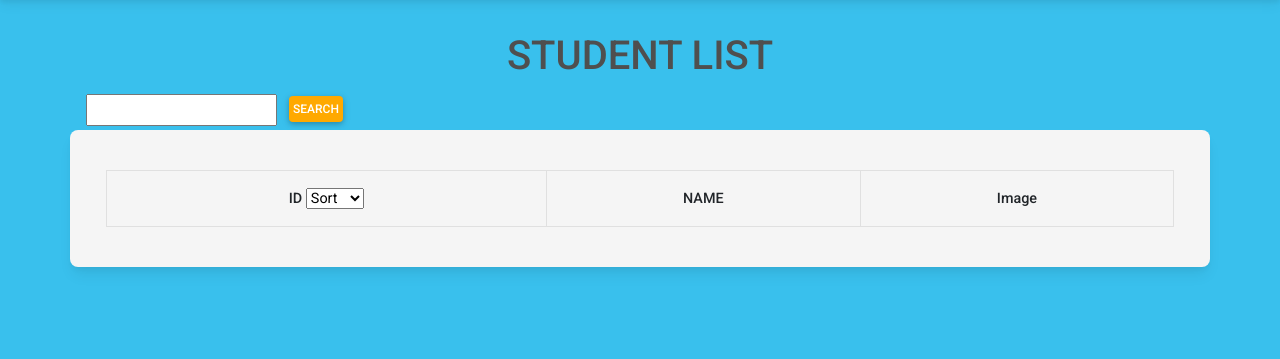
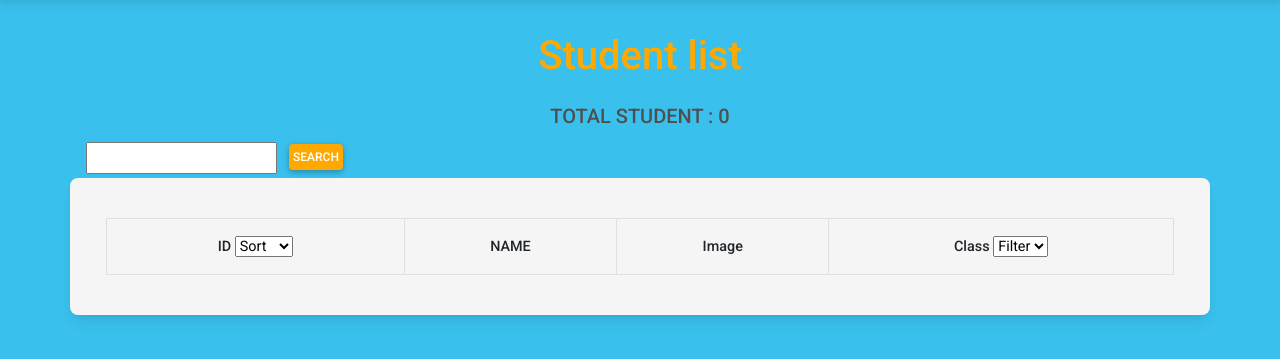
Before and after one commit to taydmgch190016/group1, a Symfony app: template templates/student/index.html.twig in a window 1280 px wide. Shown: the part 74-433 px from the top of the page. Run offline with Twig, Linux system fonts and the light colour scheme; the template is opened without the code that fills it, so the values that code supplies are empty; some libraries are stand-ins or nearby versions.

Commit message:
Filter Student by Class

```diff
--- a/templates/class/index.html.twig
+++ b/templates/class/index.html.twig
@@ -35,10 +35,10 @@
 										<tbody style="text-align: center;">
 											{% for class in classes %}
 												<tr>
-													<td>{{class.id}}</td>
-													<td>
+													<th>{{class.id}}</th>
+													<th>
 														<a href="{{path('class_detail',{'id':class.id})}}">{{class.name}}</a>
-													</td>
+													</th>
 													{% if is_granted('ROLE_STAFF') %}
 														<td>
 															<a class="btn btn-info" href="{{path('class_edit',{'id':class.id})}}">
--- a/templates/security/login.html.twig
+++ b/templates/security/login.html.twig
@@ -38,7 +38,7 @@
         </div>
     #}
 
-    <button class="btn btn-lg btn-primary" type="submit">
+    <button class="btn btn-lg btn-primary m-lg-1" type="submit">
         Sign in
     </button>
 </form>
--- a/templates/student/index.html.twig
+++ b/templates/student/index.html.twig
@@ -7,7 +7,15 @@
 		<div class="container">
 			<div class="grid">
 				<div class="row">
-					<h1 class="text-uppercase text-center mt-3">Student list</h1>
+					<h1 class="text-warning text-center mt-3">Student list</h1>
+					<h5 class="text-uppercase text-center mt-3">
+					{% set total = students|length %}
+    				{% if total <= 1 %}
+        			Total student :
+    				{% else %}
+        			Total students :
+    				{% endif %}
+        			{{ total }}</h5>
 					<div class="function__mgt">
 						{% if is_granted('ROLE_STAFF') %}
 							<div class="function__mgt-add">
@@ -36,8 +44,16 @@
 												<th>NAME</th>
 												<th>Image</th>
 												{% if is_granted('ROLE_STAFF') %}
-													<th>Menu</th>
+												<th>Menu</th>
 												{% endif %}
+												<th>Class
+												<select onchange="window.location.href=this.value">
+            										<option value="">Filter</option>
+            										{% for c in classes %}
+            										<option value="{{path('student_filter', {'id' : c.id })}}">{{c.name}}</option>
+            										{% endfor %}
+            										</select>
+												</th>
 											</tr>
 										</thead>
 										<tbody style="text-align: center;">
@@ -62,6 +78,14 @@
 															</a>
 														</td>
 													{% endif %}
+													<th>{% for c in student.classrooms %}
+													{% if c != null %}
+                        							<a class="text text-success text-decoration-none" href="{{ path('class_detail', {'id' : c.id })}}">
+                            							{{ c.name }}
+														<br>
+													</a>
+                    								{% endif %}
+													{% endfor %}</th>
 												</tr>
 											{% endfor %}
 										</tbody>
```
Also changed, not shown: src/Controller/StudentController.php (+40 -11 lines), templates/class/detail.html.twig (+8 -9 lines).
